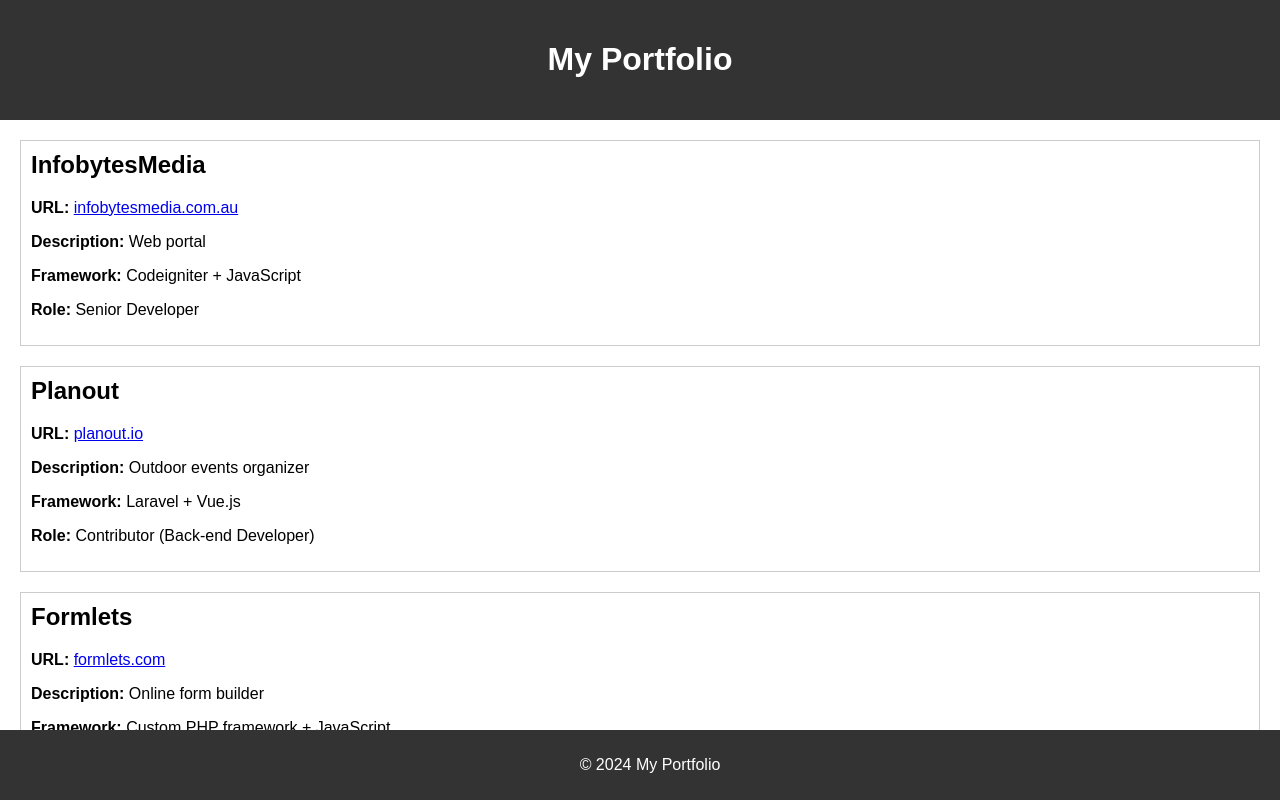
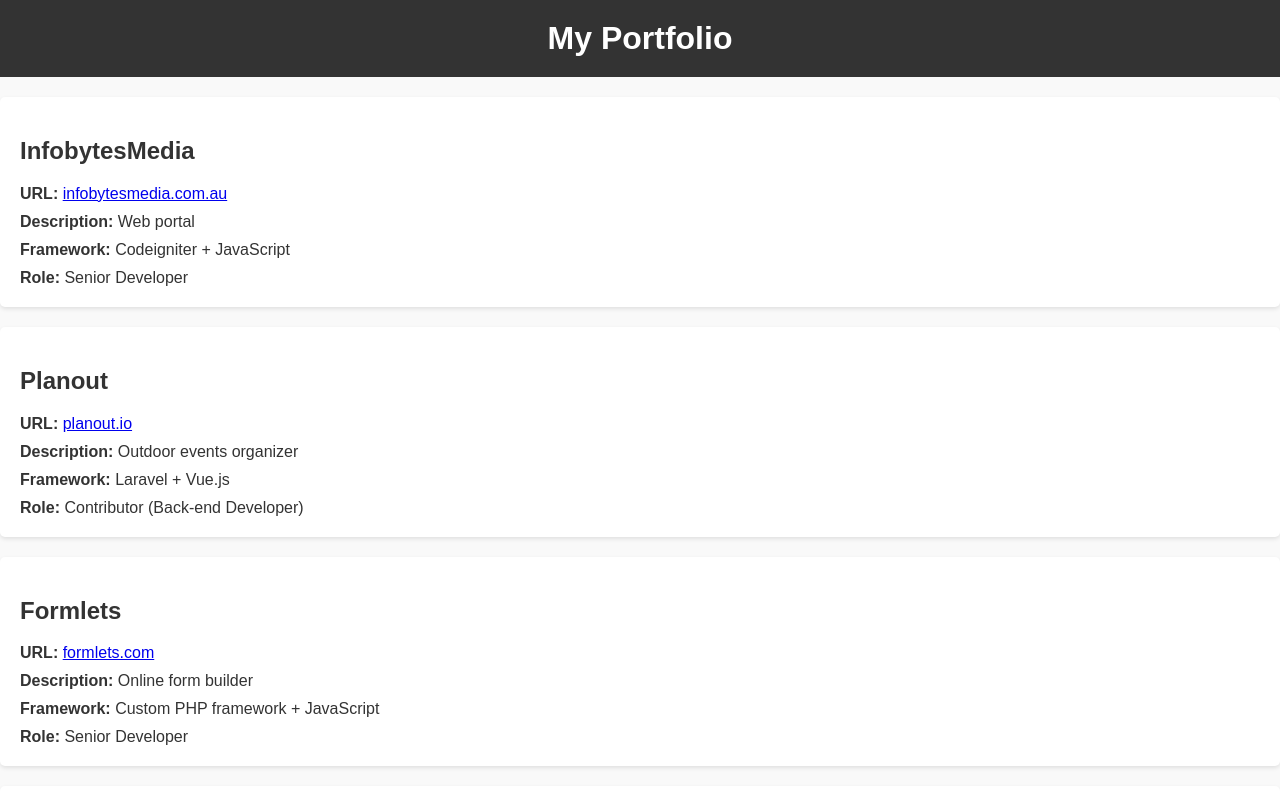
Before and after one commit to jethro-ocubillo-git/jethro-ocubillo-git.github.io, a plain HTML site: page index.html in a window 1280 px wide. Shown: the top 800 px of the page. Drawn offline with Linux system fonts and the light colour scheme.

Commit message:
change styles

```diff
--- a/styles.css
+++ b/styles.css
@@ -1,36 +1,63 @@
 body {
-  font-family: Arial, sans-serif;
+  font-family: 'Arial', sans-serif;
   margin: 0;
   padding: 0;
+  background-color: #f9f9f9;
+  color: #333;
+}
+
+.container {
+  width: 80%;
+  margin: 0 auto;
+  padding: 20px 0;
 }
 
 header {
   background-color: #333;
   color: #fff;
-  padding: 20px;
+  padding: 20px 0;
+}
+
+header h1 {
+  margin: 0;
   text-align: center;
 }
 
 main {
-  padding: 20px;
+  padding: 20px 0;
 }
 
 .project {
+  background-color: #fff;
+  padding: 20px;
   margin-bottom: 20px;
-  border: 1px solid #ccc;
-  padding: 10px;
+  border-radius: 5px;
+  box-shadow: 0 2px 4px rgba(0, 0, 0, 0.1);
 }
 
 .project h2 {
+  color: #333;
+}
+
+.project p {
+  margin: 10px 0;
+}
+
+.project p:first-child {
   margin-top: 0;
+}
+
+.project p:last-child {
+  margin-bottom: 0;
 }
 
 footer {
   background-color: #333;
   color: #fff;
+  padding: 10px 0;
   text-align: center;
-  padding: 10px;
-  position: fixed;
-  bottom: 0;
-  width: 100%;
 }
+
+footer p {
+  margin: 0;
+}
```
